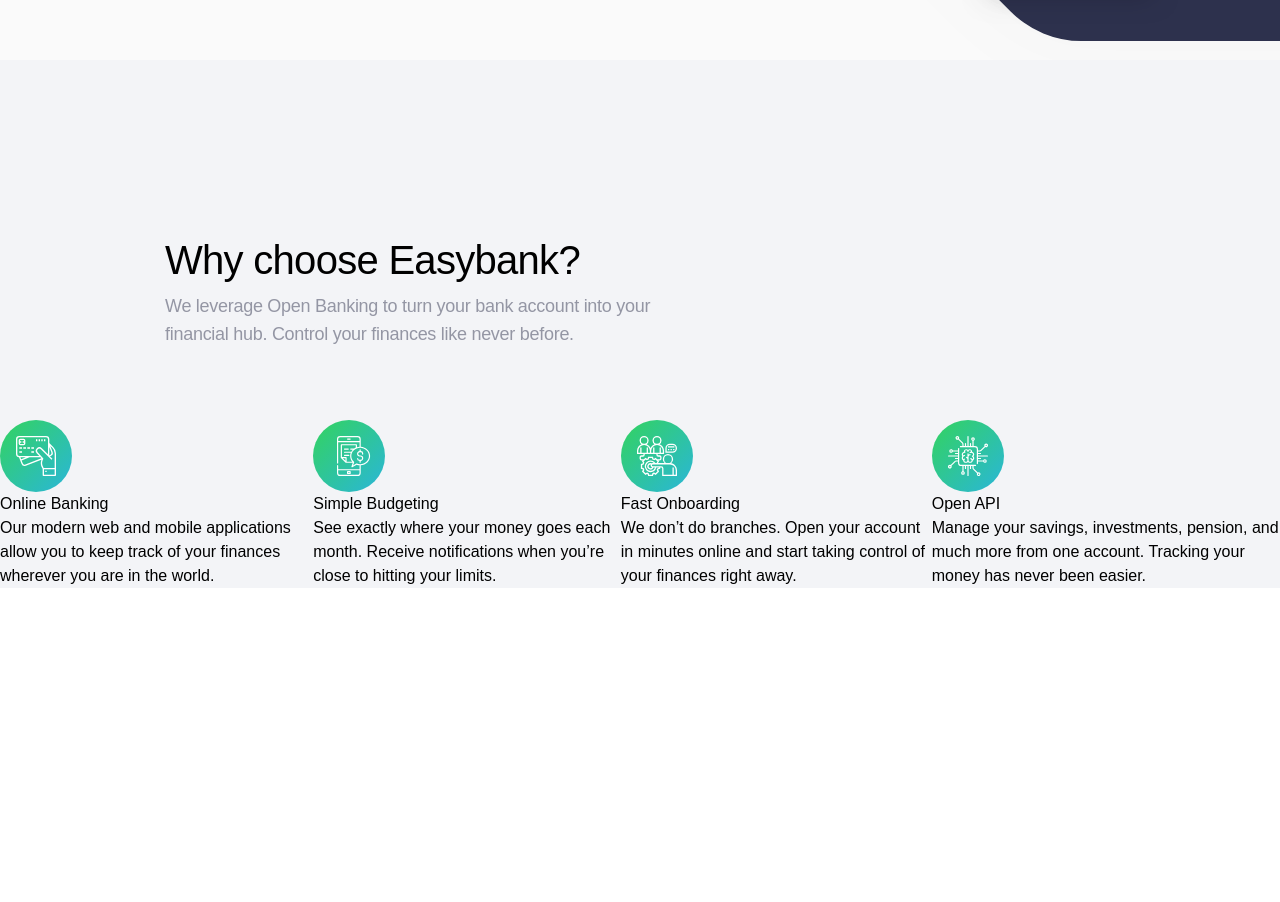
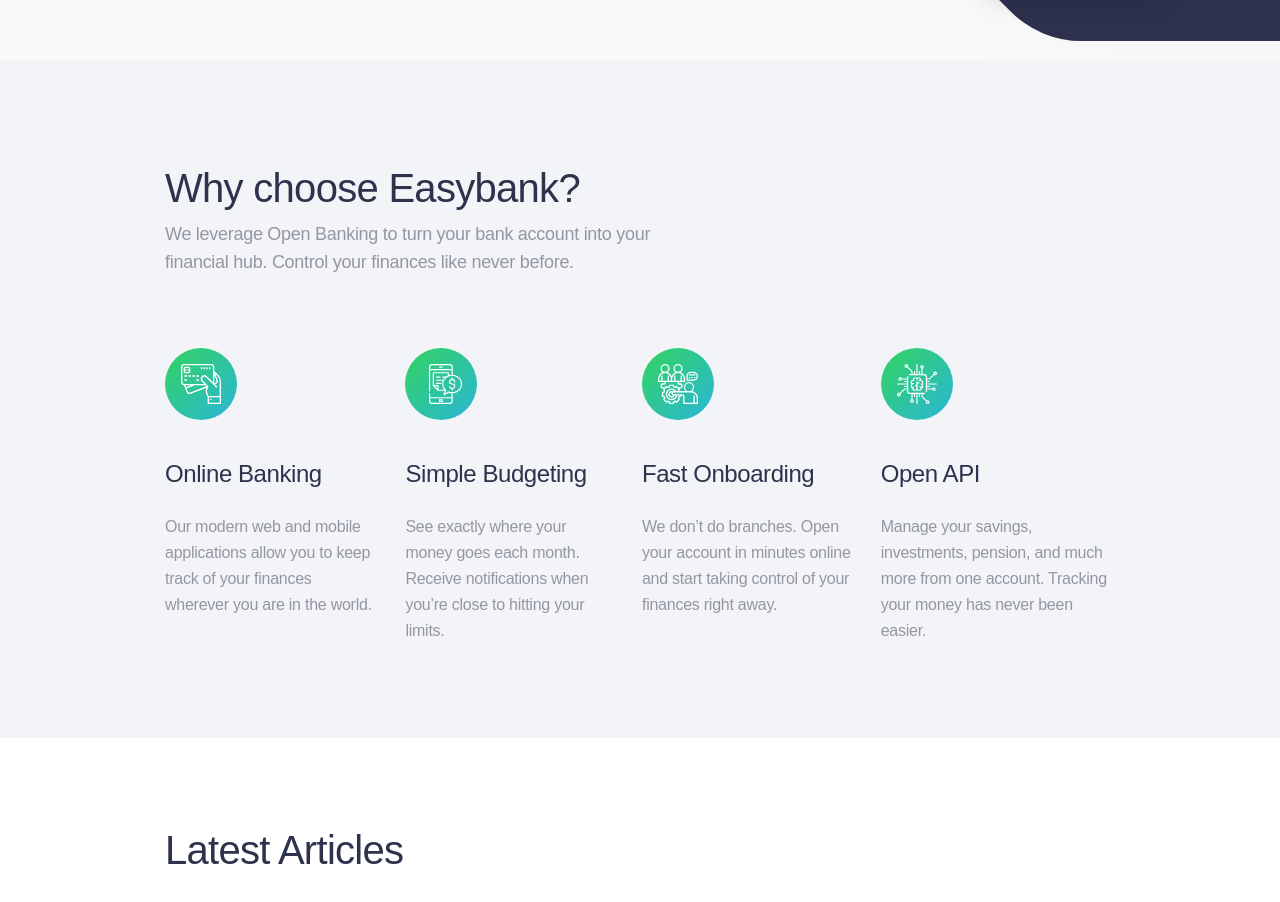
Before and after one commit to sashameniakin/easybank-landing-page, a React (Create React App) app: page / in a window 1280 px wide. Shown: the part 740-1642 px from the top of the page. Before the commit the page ends 1328 px from the top, so only its background shows below. Built offline with nearby package versions, Linux system fonts and the light colour scheme; the HTML template or start-up script is replaced by a standard one.

Commit message:
main part completed

```diff
--- a/src/App.js
+++ b/src/App.js
@@ -1,7 +1,13 @@
 import Nav from "./components/Nav";
+import MainPart from "./components/MainPart";
 
 function App() {
-  return <Nav />;
+  return (
+    <>
+      <Nav />
+      <MainPart />
+    </>
+  );
 }
 
 export default App;
--- /dev/null
+++ b/src/components/Feature.jsx
@@ -0,0 +1,9 @@
+export default function Feature({ path, alt, title, description }) {
+  return (
+    <div className="flex flex-col">
+      <img src={path} alt={alt} width="72px" />
+      <p className="text-h3 text-darkBlue mt-10 mb-[26px]">{title}</p>
+      <p className="text-icons text-grayishBlue">{description}</p>
+    </div>
+  );
+}
--- /dev/null
+++ b/src/components/MainPart.jsx
@@ -0,0 +1,81 @@
+import Button from "./UI/Button";
+import Feature from "./Feature";
+
+export default function MainPart() {
+  return (
+    <>
+      <section className="relative overflow-hidden bg-backGrmiddle">
+        <section className="relative flex bg-backGr pl-[165px] overflow-hidden">
+          <div className="flex flex-col items-left w-1/3 py-[170px]">
+            <p className="text-h1 mb-6 text-darkBlue">
+              Next generation digital banking
+            </p>
+            <p className="text-text text-grayishBlue mb-9">
+              Take your financial life online. Your Easybank account will be a
+              one-stop-shop for spending saving, budgeting, investing, and much
+              more.
+            </p>
+            <Button />
+          </div>
+
+          <img
+            className="absolute top-[-255px] right-[-410px] z-30"
+            src="./images/bg-intro-desktop.svg"
+            alt="intro"
+          />
+        </section>
+        <img
+          className="absolute top-[-100px] right-[-110px] z-30 w-[50%]"
+          src="./images/image-mockups.png"
+          alt="mockups"
+        />
+        <div className="flex flex-col px-[165px] pt-[96px] w-2/3 pb-[72px]">
+          <p className="text-h2 text-darkBlue">Why choose Easybank?</p>
+          <p className="text-text text-grayishBlue">
+            We leverage Open Banking to turn your bank account into your
+            financial hub. Control your finances like never before.
+          </p>
+        </div>
+        <div className="flex px-[165px] gap-[30px] pb-[94px]">
+          <Feature
+            path="./images/icons/icon-online.svg"
+            alt="online"
+            title="Online Banking"
+            description="Our modern web and mobile applications allow you to keep track of
+            your finances wherever you are in the world."
+          />
+          <Feature
+            path="./images/icons/icon-budgeting.svg"
+            alt="budgeting"
+            title="Simple Budgeting"
+            description="See exactly where your money goes each month. Receive notifications
+          when you’re close to hitting your limits."
+          />
+          <Feature
+            path="./images/icons/icon-onboarding.svg"
+            alt="onboarding"
+            title="Fast Onboarding"
+            description="We don’t do branches. Open your account in minutes online and start
+          taking control of your finances right away."
+          />
+          <Feature
+            path="./images/icons/icon-api.svg"
+            alt="api"
+            title="Open API"
+            description="Manage your savings, investments, pension, and much more from one
+          account. Tracking your money has never been easier."
+          />
+        </div>
+      </section>
+      <section className="px-[165px]">
+        <p className="text-h2 text-darkBlue pt-20 pb-10">Latest Articles</p>
+        <div className="flex gap-[30px]">
+          <article></article>
+          <article></article>
+          <article></article>
+          <article></article>
+        </div>
+      </section>
+    </>
+  );
+}
--- a/src/components/Nav.jsx
+++ b/src/components/Nav.jsx
@@ -16,83 +16,6 @@
         </div>
         <Button />
       </header>
-      <section className="relative overflow-hidden bg-backGrmiddle">
-        <section className="relative flex bg-backGr pl-[165px] overflow-hidden">
-          <div className="flex flex-col items-left w-1/3 py-[170px]">
-            <p className="text-h1 mb-6">Next generation digital banking</p>
-            <p className="text-text text-grayishBlue mb-9">
-              Take your financial life online. Your Easybank account will be a
-              one-stop-shop for spending saving, budgeting, investing, and much
-              more.
-            </p>
-            <Button />
-          </div>
-
-          <img
-            className="absolute top-[-255px] right-[-410px] z-30"
-            src="./images/bg-intro-desktop.svg"
-            alt="intro"
-          />
-        </section>
-        <img
-          className="absolute top-[-100px] right-[-110px] z-30 w-[50%]"
-          src="./images/image-mockups.png"
-          alt="mockups"
-        />
-        <div className="flex flex-col px-[165px] pt-[96px] w-2/3 my-[72px]">
-          <p className="text-h2">Why choose Easybank?</p>
-          <p className="text-text text-grayishBlue">
-            We leverage Open Banking to turn your bank account into your
-            financial hub. Control your finances like never before.
-          </p>
-        </div>
-        <div className="flex">
-          <div className="flex flex-col">
-            <img
-              src="./images/icons/icon-online.svg"
-              alt="online"
-              width="72px"
-            />
-            <p>Online Banking</p>
-            <p>
-              Our modern web and mobile applications allow you to keep track of
-              your finances wherever you are in the world.
-            </p>
-          </div>
-          <div className="flex flex-col">
-            <img
-              src="./images/icons/icon-budgeting.svg"
-              alt="budgeting"
-              width="72px"
-            />
-            <p>Simple Budgeting</p>
-            <p>
-              See exactly where your money goes each month. Receive
-              notifications when you’re close to hitting your limits.
-            </p>
-          </div>
-          <div className="flex flex-col">
-            <img
-              src="./images/icons/icon-onboarding.svg"
-              alt="onboarding"
-              width="72px"
-            />
-            <p>Fast Onboarding</p>
-            <p>
-              We don’t do branches. Open your account in minutes online and
-              start taking control of your finances right away.
-            </p>
-          </div>
-          <div className="flex flex-col">
-            <img src="./images/icons/icon-api.svg" alt="api" width="72px" />
-            <p>Open API</p>
-            <p>
-              Manage your savings, investments, pension, and much more from one
-              account. Tracking your money has never been easier.
-            </p>
-          </div>
-        </div>
-      </section>
     </>
   );
 }
--- a/tailwind.config.js
+++ b/tailwind.config.js
@@ -67,6 +67,14 @@
           lineHeight: "28px",
         },
       ],
+      icons: [
+        "16px",
+        {
+          fontWeight: "400",
+          lineHeight: "26px",
+          letterSpacing: "-0.25px",
+        },
+      ],
     },
     extend: {},
   },
```
